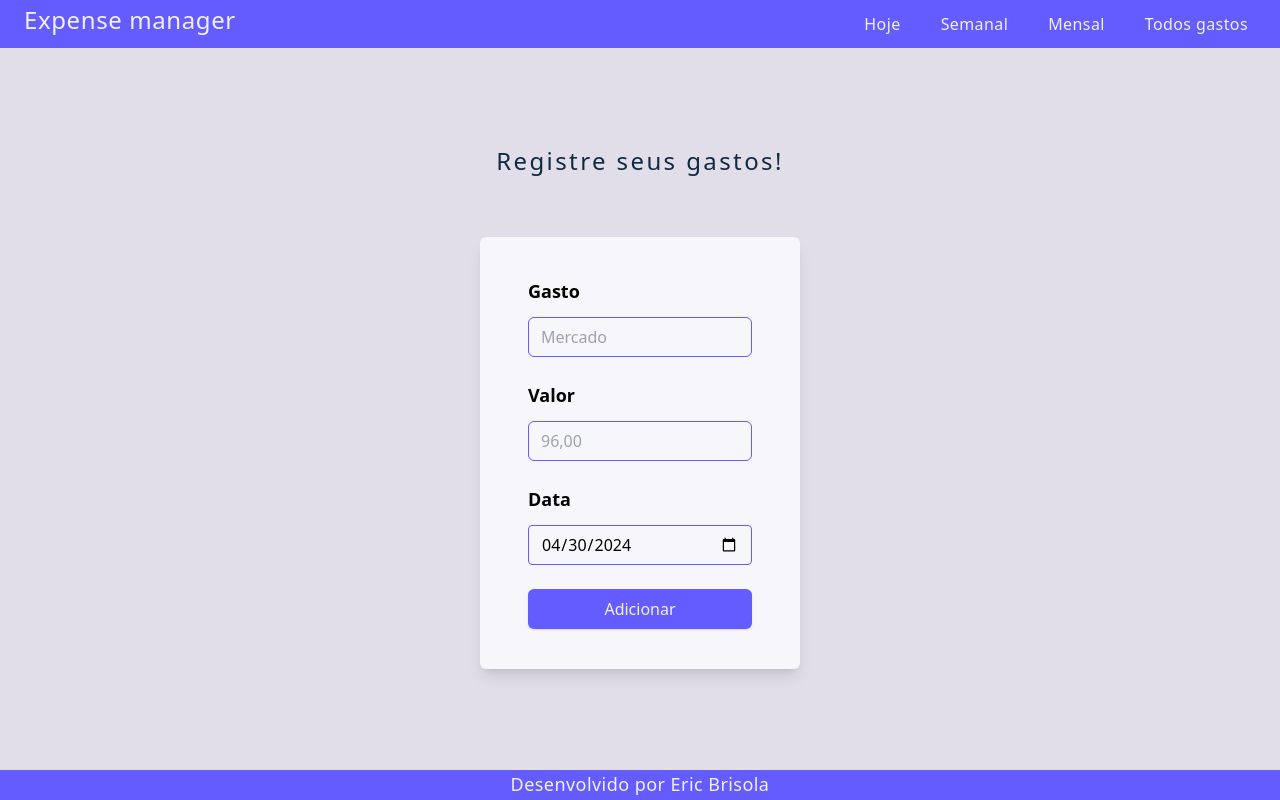
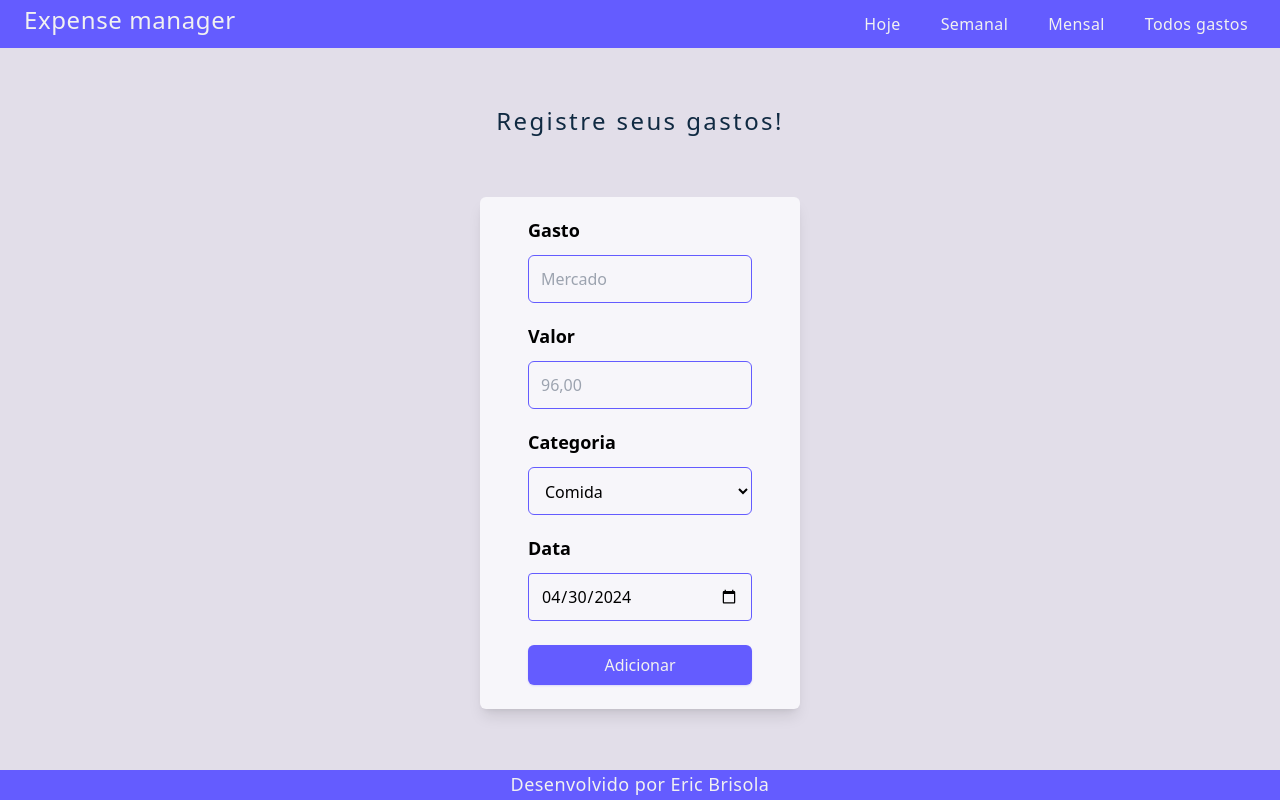
Before and after one commit to EricBrisola/expense-manager, a React (Vite) app: page / in a window 1280 px wide. Built offline with nearby package versions, Linux system fonts and the light colour scheme.

Commit message:
feat: added categories field and changed some styles

```diff
--- a/src/components/Form/index.jsx
+++ b/src/components/Form/index.jsx
@@ -1,10 +1,9 @@
 import { ExpensesContext } from "../../contexts/ExpensesContext";
 import { useContext } from "react";
-import Modal from "../Modal";
 import dayjs from "dayjs";
 
 const Form = () => {
-  const { expense, handleSubmit, handleExpenseInputs } =
+  const { expense, handleSubmit, handleExpenseInputs, categories } =
     useContext(ExpensesContext);
 
   //console.log(allExpenses);
@@ -16,17 +15,17 @@ const Form = () => {
       <p className="text-2xl leading-none tracking-widest text-[#102a42]">
         Registre seus gastos!
       </p>
-      <article className="flex h-[27rem] w-80 items-center justify-center rounded-md bg-[#F7F6FA] shadow-lg">
-        <form onSubmit={handleSubmit} className="flex flex-col gap-6">
+      <article className="flex w-80 items-center justify-center rounded-md bg-[#F7F6FA] shadow-lg">
+        <form onSubmit={handleSubmit} className="flex flex-col gap-6 py-6">
           <label
             htmlFor="new-expense-title-input"
-            className="flex flex-col gap-3"
+            className="flex flex-col gap-4"
           >
-            <p className="text-lg font-semibold">Gasto</p>
+            <p className="text-lg font-semibold leading-none">Gasto</p>
             <input
               type="text"
               name="title"
-              className="h-10 w-56 rounded-md border-[1px] border-[#645cff] bg-transparent p-3 outline-none focus:border-2"
+              className="h-12 w-56 rounded-md border-[1px] border-[#645cff] bg-transparent p-3 outline-none focus:border-2"
               id="new-expense-title-input"
               value={expense.title}
               onChange={handleExpenseInputs}
@@ -36,13 +35,13 @@ const Form = () => {
           </label>
           <label
             htmlFor="new-expense-value-input"
-            className="flex flex-col gap-3"
+            className="flex flex-col gap-4"
           >
-            <p className="text-lg font-semibold">Valor</p>
+            <p className="text-lg font-semibold leading-none">Valor</p>
             <input
               type="number"
               name="value"
-              className="h-10 w-56 rounded-md border-[1px] border-[#645cff] bg-transparent p-3 outline-none focus:border-2"
+              className="h-12 w-56 rounded-md border-[1px] border-[#645cff] bg-transparent p-3 outline-none focus:border-2"
               id="new-expense-value-input"
               value={expense.value}
               onChange={handleExpenseInputs}
@@ -52,13 +51,35 @@ const Form = () => {
               step={0.01}
             />
           </label>
-          <div className="flex flex-col gap-3">
-            <p className="text-lg font-semibold">Data</p>
+          <label
+            htmlFor="new-expense-category-input"
+            className="flex flex-col gap-4"
+          >
+            <p className="text-lg font-semibold leading-none">Categoria</p>
+            <select
+              name="category"
+              className="h-12 w-56 rounded-md border-[1px] border-[#645cff] bg-transparent p-3 outline-none focus:border-2"
+              id="new-expense-category-input"
+              value={expense.category}
+              onChange={handleExpenseInputs}
+              required
+            >
+              {categories.map((category) => {
+                return (
+                  <option value={category.value} key={category.value}>
+                    {category.name}
+                  </option>
+                );
+              })}
+            </select>
+          </label>
+          <div className="flex flex-col gap-4">
+            <p className="text-lg font-semibold leading-none">Data</p>
             <input
               id="new-expense-date-input"
               type="date"
               name="date"
-              className="h-10 w-56 rounded border-[1px] border-[#645cff] bg-transparent p-3 outline-none focus:border-2"
+              className="h-12 w-56 rounded border-[1px] border-[#645cff] bg-transparent p-3 outline-none focus:border-2"
               onChange={handleExpenseInputs}
               value={expense.date}
               max={dayjs().format("YYYY-MM-DD")}
```
